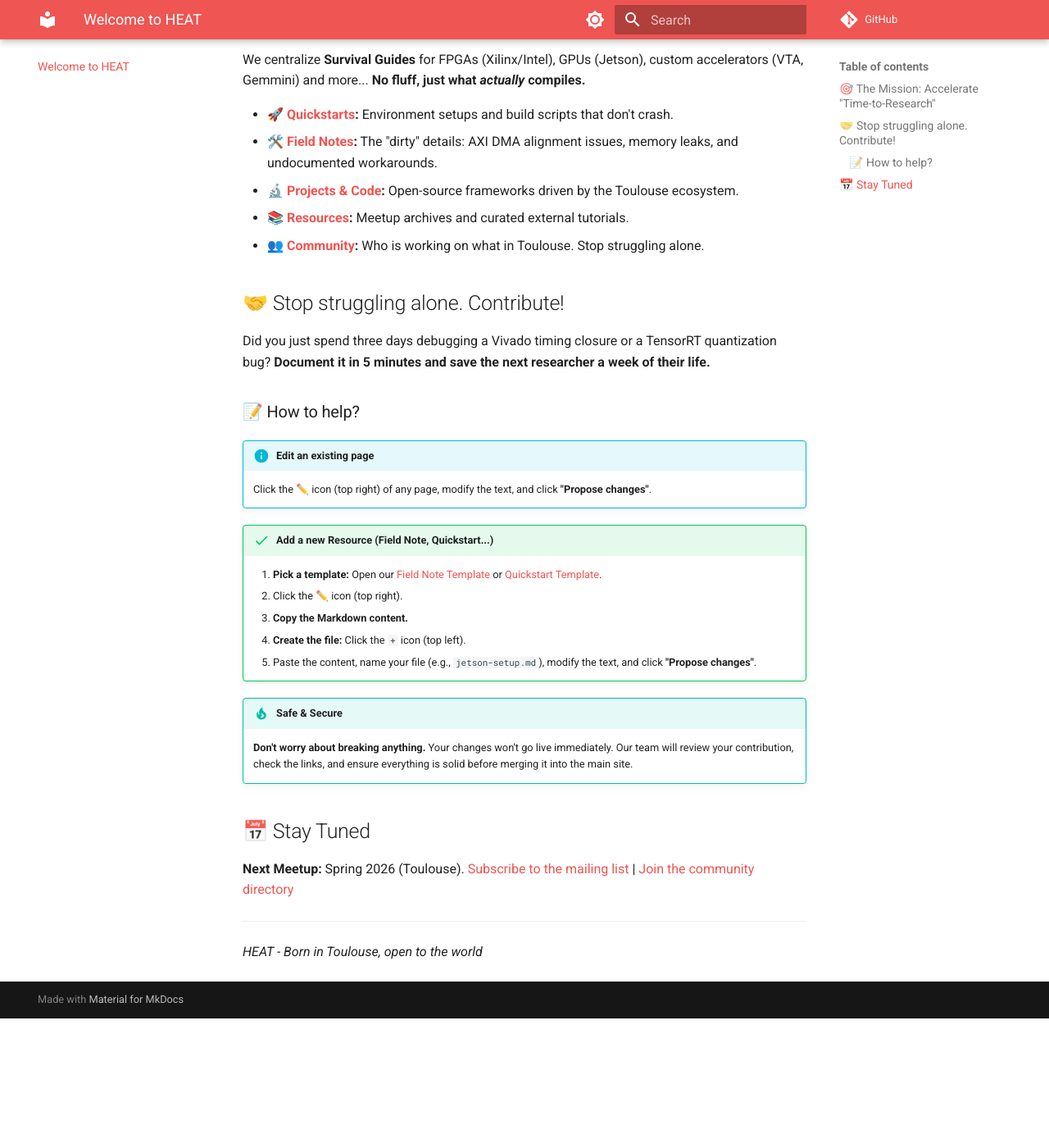
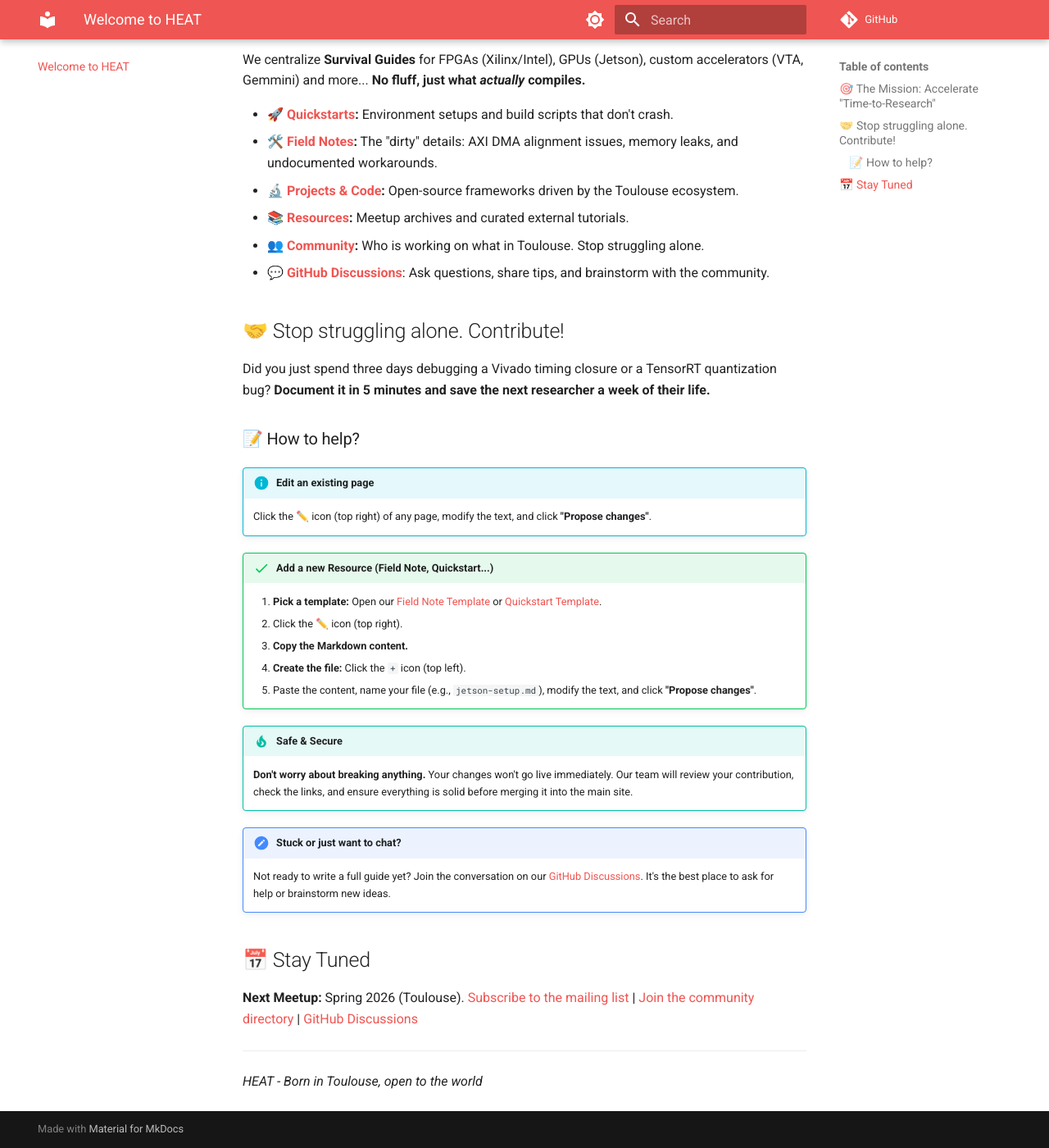
Before and after one commit to Toulouse-Embedded-Accel/HEAT, an MkDocs documentation site: the page built from docs/index.md, in a window 1280 px wide and 1400 px high, scrolled down 419 px. Shown: the whole window at 82% size. Built offline with MkDocs 1.6.1 and Material for MkDocs 9.7.7, drawn with Linux system fonts in a browser that asks for light colours; comment, search, counter and statistics services are not loaded; before the commit the page ends 1661 px from its top, so only the background shows below that.

Commit message:
Add GitHub Discussions section to index.md and update navigation

```diff
--- a/docs/index.md
+++ b/docs/index.md
@@ -14,6 +14,7 @@ We centralize **Survival Guides** for FPGAs (Xilinx/Intel), GPUs (Jetson), custo
 * **[🔬 Projects & Code](projects.md):** Open-source frameworks driven by the Toulouse ecosystem.
 * **[📚 Resources](talks.md):** Meetup archives and curated external tutorials.
 * **[👥 Community](directory.md):** Who is working on what in Toulouse. Stop struggling alone.
+* **[💬 GitHub Discussions](https://github.com/Toulouse-Embedded-Accel/HEAT/discussions)**: Ask questions, share tips, and brainstorm with the community.
 
 ## 🤝 Stop struggling alone. Contribute!
 
@@ -34,10 +35,13 @@ Did you just spend three days debugging a Vivado timing closure or a TensorRT qu
 !!! tip "Safe & Secure"
     **Don't worry about breaking anything.** Your changes won't go live immediately. Our team will review your contribution, check the links, and ensure everything is solid before merging it into the main site.
 
+!!! help "Stuck or just want to chat?"
+    Not ready to write a full guide yet? Join the conversation on our [GitHub Discussions](https://github.com/Toulouse-Embedded-Accel/HEAT/discussions). It's the best place to ask for help or brainstorm new ideas.
+
 ## 📅 Stay Tuned
 
 **Next Meetup:** Spring 2026 (Toulouse).
-[Subscribe to the mailing list](#) | [Join the community directory](directory.md)
+[Subscribe to the mailing list](#) | [Join the community directory](directory.md) | [GitHub Discussions](https://github.com/Toulouse-Embedded-Accel/HEAT/discussions)
 
 ---
 *HEAT - Born in Toulouse, open to the world*
```
Also changed, not shown: docs/.pages.
